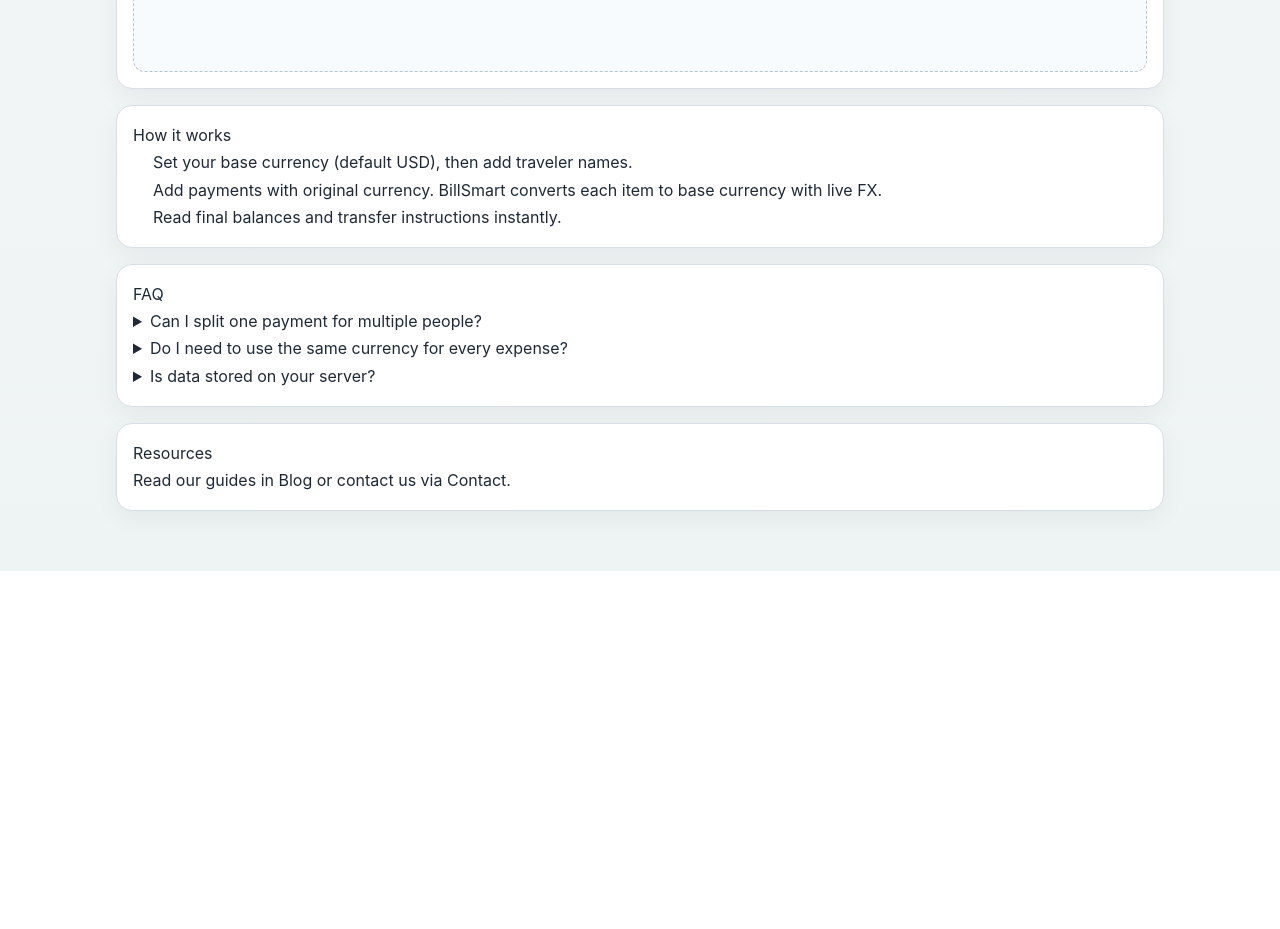
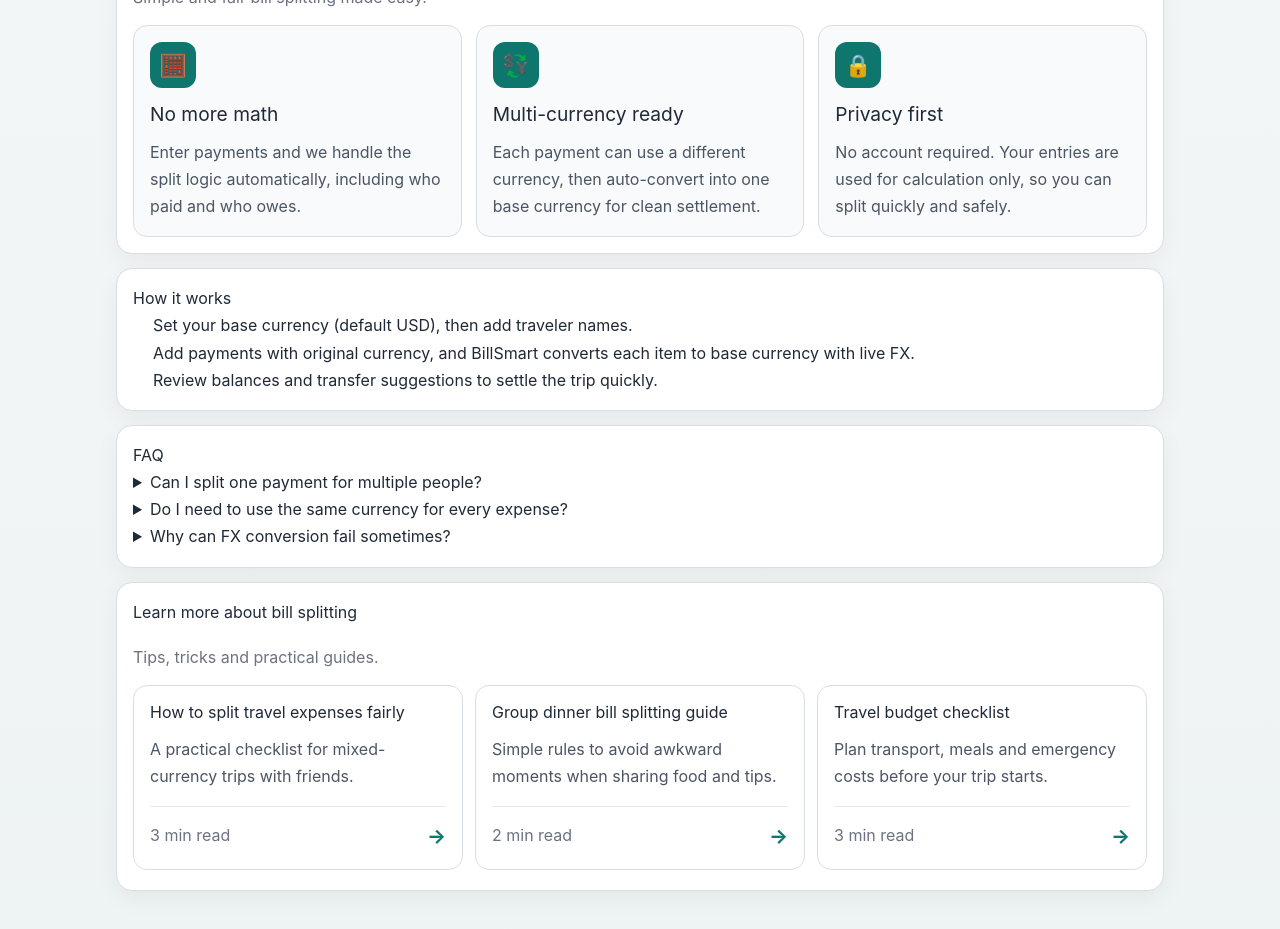
Before and after one commit to Mark0615/billsmarter, a Next.js app: page / in a window 1280 px wide. Shown: the part 1160-2089 px from the top of the page. Before the commit the page ends 1731 px from the top, so only its background shows below. Built offline with nearby package versions, Linux system fonts and the light colour scheme.

Commit message:
Fix FX fallback logic and refresh homepage content sections

```diff
--- a/app/globals.css
+++ b/app/globals.css
@@ -9,9 +9,7 @@
   --accent: #6c8fa1;
 }
 
-* {
-  box-sizing: border-box;
-}
+* { box-sizing: border-box; }
 
 html,
 body {
@@ -21,10 +19,7 @@ body {
   font-family: Inter, ui-sans-serif, system-ui, -apple-system, "Segoe UI", Roboto, Arial, sans-serif;
 }
 
-a {
-  color: inherit;
-  text-decoration: none;
-}
+a { color: inherit; text-decoration: none; }
 
 .siteHeader {
   position: sticky;
@@ -46,54 +41,21 @@ a {
   flex-wrap: wrap;
 }
 
-.brand {
-  font-size: 2rem;
-  font-weight: 800;
-  letter-spacing: -0.03em;
-}
+.brand { font-size: 2rem; font-weight: 800; letter-spacing: -0.03em; }
 
-.navLinks {
-  display: flex;
-  gap: 18px;
-  flex-wrap: wrap;
-}
+.navLinks { display: flex; gap: 18px; flex-wrap: wrap; }
+.navLinks a { color: #334155; font-weight: 500; }
 
-.navLinks a {
-  color: #334155;
-  font-weight: 500;
-}
+.siteMain { max-width: 1080px; margin: 0 auto; padding: 20px 16px 60px; }
+.homeStack,
+.calculatorPage,
+.gridSection { display: grid; gap: 14px; }
 
-.siteMain {
-  max-width: 1080px;
-  margin: 0 auto;
-  padding: 20px 16px 60px;
-}
-
-.homeStack {
-  display: grid;
-  gap: 16px;
-}
-
-.calculatorPage {
-  display: grid;
-  gap: 14px;
-}
-
-.hero h1 {
-  margin: 0;
-  font-size: clamp(1.5rem, 3vw, 2.1rem);
-}
-
-.eyebrow {
-  margin: 0 0 8px;
-  color: var(--accent);
-  font-weight: 700;
-  font-size: 0.85rem;
-}
+.hero h1 { margin: 0; font-size: clamp(1.5rem, 3vw, 2.1rem); }
+.eyebrow { margin: 0 0 8px; color: var(--accent); font-weight: 700; font-size: 0.85rem; }
 
 .card,
-.containerCard,
-.adSlot {
+.containerCard {
   border: 1px solid var(--border);
   background: var(--card);
   border-radius: 16px;
@@ -101,39 +63,11 @@ a {
   box-shadow: 0 8px 24px rgba(15, 23, 42, 0.05);
 }
 
-.containerCard {
-  line-height: 1.7;
-}
+.containerCard { line-height: 1.7; }
 
-.adLabel {
-  margin: 0 0 10px;
-  color: var(--muted);
-  font-size: 0.8rem;
-}
-
-.adsbygoogle {
-  display: block;
-  min-height: 100px;
-  border: 1px dashed #b7c3cd;
-  border-radius: 12px;
-  background: #f8fbfd;
-}
-
-.gridSection {
-  display: grid;
-  gap: 14px;
-}
-
-.doubleCol {
-  display: grid;
-  gap: 14px;
-  grid-template-columns: 1fr;
-}
-
+.doubleCol { display: grid; gap: 14px; grid-template-columns: 1fr; }
 @media (min-width: 960px) {
-  .doubleCol {
-    grid-template-columns: 0.9fr 1.1fr;
-  }
+  .doubleCol { grid-template-columns: 0.9fr 1.1fr; }
 }
 
 .cardHead {
@@ -144,10 +78,7 @@ a {
   margin-bottom: 12px;
 }
 
-.cardHead h2 {
-  margin: 0;
-}
-
+.cardHead h2 { margin: 0; }
 .pill {
   border: 1px solid var(--border);
   border-radius: 999px;
@@ -157,37 +88,16 @@ a {
 }
 
 .row,
-.payGrid {
-  display: grid;
-  gap: 10px;
+.payGrid { display: grid; gap: 10px; }
+@media (min-width: 768px) {
+  .row { grid-template-columns: 2fr 1fr; align-items: end; }
+  .payGrid { grid-template-columns: 1fr 1.2fr 0.8fr 1fr; }
 }
 
-@media (min-width: 768px) {
-  .row {
-    grid-template-columns: 2fr 1fr;
-    align-items: end;
-  }
-
-  .payGrid {
-    grid-template-columns: 1fr 1.2fr 0.8fr 1fr;
-  }
-}
-
-.field {
-  min-width: 0;
-}
-
-.grow {
-  width: 100%;
-}
-
-.countField {
-  max-width: 140px;
-}
-
-.currencyField {
-  max-width: 160px;
-}
+.field { min-width: 0; }
+.grow { width: 100%; }
+.countField { max-width: 140px; }
+.currencyField { max-width: 160px; }
 
 .label {
   display: block;
@@ -206,10 +116,7 @@ a {
   color: var(--text);
 }
 
-.peopleGrid {
-  display: grid;
-  gap: 8px;
-}
+.peopleGrid { display: grid; gap: 8px; }
 
 .addRow {
   margin-top: 10px;
@@ -225,28 +132,13 @@ a {
   cursor: pointer;
 }
 
-.btn.primary {
-  background: #4d6570;
-  color: #fff;
-  font-weight: 700;
-}
-
-.btn.ghost {
-  background: #fff;
-}
-
-.btn:disabled {
-  opacity: 0.45;
-  cursor: not-allowed;
-}
+.btn.primary { background: #4d6570; color: #fff; font-weight: 700; }
+.btn.ghost { background: #fff; }
+.btn:disabled { opacity: 0.45; cursor: not-allowed; }
 
 .list,
 .balances,
-.transfers {
-  margin-top: 14px;
-  display: grid;
-  gap: 10px;
-}
+.transfers { margin-top: 14px; display: grid; gap: 10px; }
 
 .item,
 .balanceRow,
@@ -257,67 +149,106 @@ a {
   background: #fff;
 }
 
-.item {
-  display: flex;
-  justify-content: space-between;
-  gap: 12px;
-}
-
+.item { display: flex; justify-content: space-between; gap: 12px; }
 .itemSub,
 .muted,
-.hint {
+.hint { color: var(--muted); }
+.itemRight { display: flex; align-items: center; gap: 8px; }
+.big,
+.amt { white-space: nowrap; font-weight: 700; }
+.amt.neg { color: #9f1d1d; }
+.amt.pos { color: #14532d; }
+.transferRow { display: flex; align-items: center; gap: 8px; }
+.spacer { flex: 1; }
+.fxBox { color: var(--muted); font-size: 0.92rem; }
+.hint.danger { color: #b91c1c; }
+
+/* home content */
+.sectionLead {
+  margin: 4px 0 0;
   color: var(--muted);
 }
 
-.itemRight {
+.featureSection,
+.guidesSection {
+  display: grid;
+  gap: 14px;
+}
+
+.featureGrid {
+  display: grid;
+  gap: 14px;
+  grid-template-columns: repeat(auto-fit, minmax(220px, 1fr));
+}
+
+.featureCard {
+  border: 1px solid var(--border);
+  border-radius: 14px;
+  padding: 16px;
+  background: #f8fafb;
+}
+
+.featureCard h3 {
+  margin: 10px 0 8px;
+  font-size: 1.2rem;
+}
+
+.featureCard p { margin: 0; color: #4b5563; }
+
+.featureIcon {
+  width: 46px;
+  height: 46px;
+  border-radius: 12px;
   display: flex;
   align-items: center;
-  gap: 8px;
+  justify-content: center;
+  font-size: 1.35rem;
+  background: #0f766e;
+  color: #fff;
 }
 
-.big,
-.amt {
-  white-space: nowrap;
+.contentList { margin: 0; padding-left: 20px; }
+
+.guideScroller {
+  display: grid;
+  grid-auto-flow: column;
+  grid-auto-columns: minmax(260px, 1fr);
+  overflow-x: auto;
+  gap: 12px;
+  padding-bottom: 4px;
+}
+
+.guideCard {
+  border: 1px solid var(--border);
+  border-radius: 14px;
+  padding: 16px;
+  background: #fff;
+}
+
+.guideCard h3 {
+  margin: 0;
+  line-height: 1.35;
+}
+
+.guideCard p { margin: 12px 0 16px; color: #4b5563; }
+
+.guideMeta {
+  border-top: 1px solid #e7eaee;
+  padding-top: 12px;
+  display: flex;
+  justify-content: space-between;
+  align-items: center;
+  color: #6b7280;
+}
+
+.guideMeta a {
+  font-size: 1.25rem;
+  color: #0f766e;
   font-weight: 700;
 }
 
-.amt.neg {
-  color: #9f1d1d;
-}
-
-.amt.pos {
-  color: #14532d;
-}
-
-.transferRow {
-  display: flex;
-  align-items: center;
-  gap: 8px;
-}
-
-.spacer {
-  flex: 1;
-}
-
-.fxBox {
-  color: var(--muted);
-  font-size: 0.92rem;
-}
-
-.hint.danger {
-  color: #b91c1c;
-}
-
-.contentList {
-  margin: 0;
-  padding-left: 20px;
-}
-
 /* PayToDropdown */
-.payTo {
-  position: relative;
-}
-
+.payTo { position: relative; }
 .payToTrigger {
   width: 100%;
   border: 1px solid var(--border);
@@ -330,9 +261,7 @@ a {
   gap: 8px;
 }
 
-.placeholder {
-  color: #9ca3af;
-}
+.placeholder { color: #9ca3af; }
 
 .payToMenu {
   position: absolute;
@@ -359,10 +288,7 @@ a {
   gap: 8px;
 }
 
-.payToDivider {
-  height: 1px;
-  background: #edf1f5;
-}
+.payToDivider { height: 1px; background: #edf1f5; }
 
 .checkbox {
   width: 18px;
@@ -375,27 +301,11 @@ a {
   font-size: 0.75rem;
 }
 
-.checkbox.checked {
-  background: #4d6570;
-  border-color: #4d6570;
-  color: #fff;
-}
+.checkbox.checked { background: #4d6570; border-color: #4d6570; color: #fff; }
 
 @media (max-width: 640px) {
-  .brand {
-    font-size: 1.8rem;
-  }
-
-  .navLinks {
-    width: 100%;
-    justify-content: space-between;
-  }
-
-  .addRow {
-    grid-template-columns: 1fr;
-  }
-
-  .item {
-    flex-direction: column;
-  }
+  .brand { font-size: 1.8rem; }
+  .navLinks { width: 100%; justify-content: space-between; }
+  .addRow { grid-template-columns: 1fr; }
+  .item { flex-direction: column; }
 }
--- a/app/layout.tsx
+++ b/app/layout.tsx
@@ -1,5 +1,4 @@
 import type { Metadata } from "next";
-import Script from "next/script";
 import "./globals.css";
 import Navbar from "@/components/Navbar";
 
@@ -22,7 +21,6 @@ export default function RootLayout({ children }: { children: React.ReactNode })
   return (
     <html lang="en">
       <body>
-        <Script async src="https://pagead2.googlesyndication.com/pagead/js/adsbygoogle.js?client=ca-pub-xxxxxxxxxxxxxxxx" crossOrigin="anonymous" strategy="afterInteractive" />
         <Navbar />
         <main className="siteMain">{children}</main>
       </body>
--- a/app/page.tsx
+++ b/app/page.tsx
@@ -1,26 +1,72 @@
 import Link from "next/link";
-import AdSlot from "@/components/AdSlot";
 import CalculatorClient from "./calculator/CalculatorClient";
+
+const featureItems = [
+  {
+    icon: "🧮",
+    title: "No more math",
+    text: "Enter payments and we handle the split logic automatically, including who paid and who owes.",
+  },
+  {
+    icon: "💱",
+    title: "Multi-currency ready",
+    text: "Each payment can use a different currency, then auto-convert into one base currency for clean settlement.",
+  },
+  {
+    icon: "🔒",
+    title: "Privacy first",
+    text: "No account required. Your entries are used for calculation only, so you can split quickly and safely.",
+  },
+];
+
+const guideItems = [
+  {
+    title: "How to split travel expenses fairly",
+    desc: "A practical checklist for mixed-currency trips with friends.",
+    href: "/blog/split-travel-expenses",
+    read: "3 min read",
+  },
+  {
+    title: "Group dinner bill splitting guide",
+    desc: "Simple rules to avoid awkward moments when sharing food and tips.",
+    href: "/blog/group-dinner-bill-splitting",
+    read: "2 min read",
+  },
+  {
+    title: "Travel budget checklist",
+    desc: "Plan transport, meals and emergency costs before your trip starts.",
+    href: "/blog/travel-budget-checklist",
+    read: "3 min read",
+  },
+];
 
 export default function HomePage() {
   return (
     <div className="homeStack">
       <CalculatorClient />
 
-      <AdSlot slot="1234567890" className="containerCard" label="Advertisement" />
+      <section className="containerCard featureSection" aria-labelledby="why-billsmart">
+        <h2 id="why-billsmart">Why choose BillSmart?</h2>
+        <p className="sectionLead">Simple and fair bill splitting made easy.</p>
+        <div className="featureGrid">
+          {featureItems.map((item) => (
+            <article key={item.title} className="featureCard">
+              <div className="featureIcon" aria-hidden>
+                {item.icon}
+              </div>
+              <h3>{item.title}</h3>
+              <p>{item.text}</p>
+            </article>
+          ))}
+        </div>
+      </section>
 
       <section className="containerCard" id="how-it-works">
         <h2>How it works</h2>
         <ol className="contentList">
-          <li>
-            Set your base currency (default USD), then add traveler names.
-          </li>
-          <li>
-            Add payments with original currency. BillSmart converts each item to base currency with live FX.
-          </li>
-          <li>
-            Read final balances and transfer instructions instantly.
-          </li>
+          <li>Set your base currency (default USD), then add traveler names.</li>
+          <li>Add payments with original currency, and BillSmart converts each item to base currency with live FX.</li>
+          <li>Review balances and transfer suggestions to settle the trip quickly.</li>
         </ol>
       </section>
 
@@ -35,16 +81,28 @@ export default function HomePage() {
           <p>No. Each payment can use a different currency and is converted to the base currency automatically.</p>
         </details>
         <details>
-          <summary>Is data stored on your server?</summary>
-          <p>Currently this tool works client-side for quick calculations. For policy details, check our privacy page.</p>
+          <summary>Why can FX conversion fail sometimes?</summary>
+          <p>If the provider is unavailable, BillSmart now shows an FX error instead of adding incorrect amounts.</p>
         </details>
       </section>
 
-      <section className="containerCard">
-        <h2>Resources</h2>
-        <p>
-          Read our guides in <Link href="/blog">Blog</Link> or contact us via <Link href="/contact">Contact</Link>.
-        </p>
+      <section className="containerCard guidesSection" aria-labelledby="learn-more">
+        <h2 id="learn-more">Learn more about bill splitting</h2>
+        <p className="sectionLead">Tips, tricks and practical guides.</p>
+        <div className="guideScroller">
+          {guideItems.map((item) => (
+            <article key={item.title} className="guideCard">
+              <h3>{item.title}</h3>
+              <p>{item.desc}</p>
+              <div className="guideMeta">
+                <span>{item.read}</span>
+                <Link href={item.href} aria-label={`Read: ${item.title}`}>
+                  →
+                </Link>
+              </div>
+            </article>
+          ))}
+        </div>
       </section>
     </div>
   );
```
Also changed, not shown: app/api/fx/latest/route.ts (+61 -17 lines), app/calculator/CalculatorClient.tsx (+19 -14 lines).
